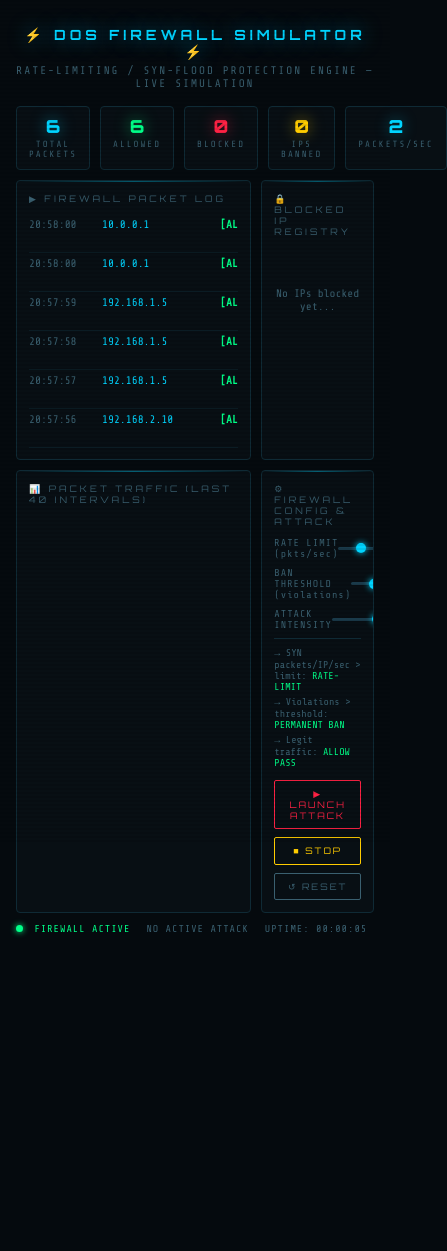
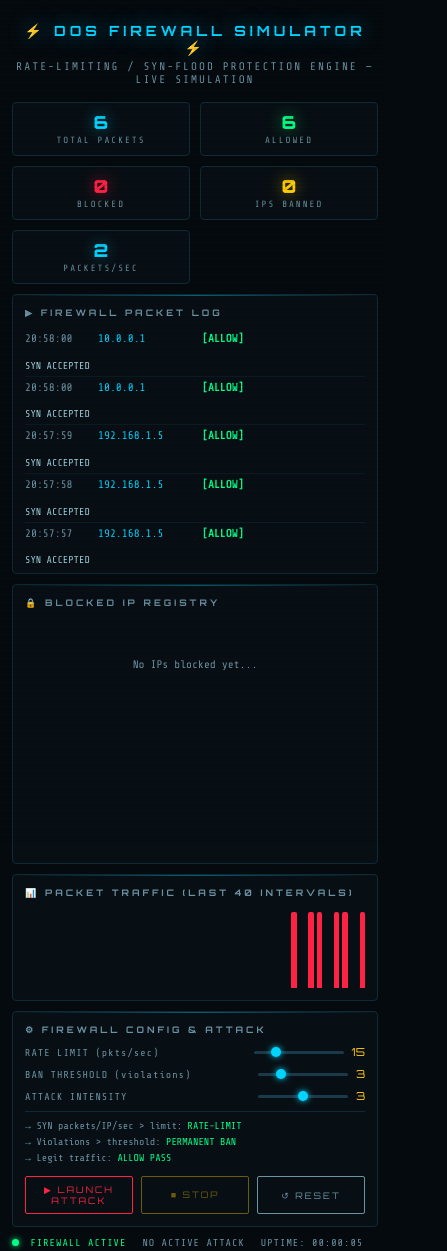
Before and after one commit to jeevithg090/SNS-Project-, a plain HTML site: page web/index.html in a window 390 px wide. Shown: the whole page, 447 px wide, since content can reach past the window. Before the commit the page ends 950 px from the top, so only its background shows below. Drawn offline with nearby package versions, Linux system fonts and the light colour scheme.

Commit message:
feat(web): responsive layout, accessibility and safer DOM updates
- single-column layout under 900px and two-column stats on phones
- semantic landmarks, headings, slider labels, output elements and
  aria-pressed/disabled button states; respects reduced motion
- build log and blocklist entries with textContent instead of innerHTML
- blocklist shows packets blocked per banned IP instead of a stale
  per-window counter, and reset now clears the registry correctly
- page description metadata and higher-contrast muted text

```diff
--- a/web/index.html
+++ b/web/index.html
@@ -4,6 +4,8 @@
 <meta charset="UTF-8">
 <meta name="viewport" content="width=device-width, initial-scale=1.0">
 <title>DoS Firewall Simulator</title>
+<meta name="description" content="Interactive browser simulation of a rate-limiting firewall defending against a SYN flood: per-IP rate limits, violation counting and automatic bans.">
+<meta name="theme-color" content="#050a0e">
 <style>
   @import url('https://fonts.googleapis.com/css2?family=Share+Tech+Mono&family=Orbitron:wght@400;700;900&display=swap');
 
@@ -17,7 +19,7 @@
     --cyan: #00d4ff;
     --dim: #1a3a4a;
     --text: #a0d4e0;
-    --muted: #3a6070;
+    --muted: #6b93a3;
   }
 
   * { box-sizing: border-box; margin: 0; padding: 0; }
@@ -61,7 +63,7 @@
   .grid {
     display: grid;
     grid-template-columns: 1fr 1fr 1fr;
-    grid-template-rows: auto auto auto;
+    grid-template-rows: auto auto;
     gap: 10px;
     max-width: 1200px;
     margin: 0 auto;
@@ -95,7 +97,7 @@
   }
 
   /* Stats row */
-  .stats-row { grid-column: 1 / -1; display: grid; grid-template-columns: repeat(5, 1fr); gap: 10px; }
+  .stats-row { display: grid; grid-template-columns: repeat(5, 1fr); gap: 10px; max-width: 1200px; margin: 0 auto 10px; }
 
   .stat-box {
     background: var(--panel);
@@ -122,7 +124,7 @@
   .sv-rate { color: var(--cyan); text-shadow: 0 0 15px rgba(0,212,255,0.4); }
 
   /* Log panel */
-  .log-panel { grid-column: 1 / 3; grid-row: 2; height: 280px; }
+  .log-panel { grid-column: 1 / 3; grid-row: 1; height: 280px; }
 
   .log-body {
     height: 240px;
@@ -143,7 +145,7 @@
   .log-msg { color: var(--text); font-size: 10px; }
 
   /* IP blocklist */
-  .blocklist-panel { grid-column: 3; grid-row: 2; height: 280px; }
+  .blocklist-panel { grid-column: 3; grid-row: 1; height: 280px; }
 
   .blocklist-body { height: 240px; overflow-y: auto; font-size: 11px; }
   .blocklist-body::-webkit-scrollbar { width: 4px; }
@@ -180,7 +182,7 @@
   }
 
   /* Traffic visualizer */
-  .traffic-panel { grid-column: 1 / 3; grid-row: 3; }
+  .traffic-panel { grid-column: 1 / 3; grid-row: 2; }
 
   .traffic-bars {
     display: flex;
@@ -198,7 +200,7 @@
   }
 
   /* Config & Controls */
-  .controls-panel { grid-column: 3; grid-row: 3; }
+  .controls-panel { grid-column: 3; grid-row: 2; }
 
   .config-row {
     display: flex;
@@ -314,14 +316,55 @@
     100% { opacity: 1; transform: translateX(0); }
   }
   .log-entry { animation: attackWave 0.15s ease; }
+
+  .empty-state { color: var(--muted); font-size: 11px; text-align: center; padding-top: 40px; }
+
+  .sr-only {
+    position: absolute; width: 1px; height: 1px; padding: 0; margin: -1px;
+    overflow: hidden; clip: rect(0, 0, 0, 0); white-space: nowrap; border: 0;
+  }
+
+  button:focus-visible, input[type=range]:focus-visible {
+    outline: 2px solid var(--cyan);
+    outline-offset: 2px;
+  }
+
+  button:disabled { opacity: 0.4; cursor: not-allowed; }
+
+  noscript p { max-width: 1200px; margin: 0 auto 10px; color: var(--yellow); text-align: center; }
+
+  /* Responsive layout */
+  @media (max-width: 900px) {
+    .grid { grid-template-columns: 1fr; }
+    .log-panel, .blocklist-panel, .traffic-panel, .controls-panel { grid-column: 1; grid-row: auto; }
+    .stats-row { grid-template-columns: repeat(3, 1fr); }
+    .status-bar { flex-wrap: wrap; gap: 8px 16px; }
+  }
+
+  @media (max-width: 480px) {
+    body { padding: 12px; }
+    .stats-row { grid-template-columns: repeat(2, 1fr); }
+    .log-ip { min-width: 96px; }
+    .log-msg { flex-basis: 100%; }
+    .log-entry { flex-wrap: wrap; }
+  }
+
+  @media (prefers-reduced-motion: reduce) {
+    *, *::before, *::after { animation: none !important; transition: none !important; }
+  }
 </style>
 </head>
 <body>
 
-<h1>⚡ DOS FIREWALL SIMULATOR ⚡</h1>
-<p class="subtitle">RATE-LIMITING / SYN-FLOOD PROTECTION ENGINE — LIVE SIMULATION</p>
+<header>
+  <h1><span aria-hidden="true">⚡ </span>DOS FIREWALL SIMULATOR<span aria-hidden="true"> ⚡</span></h1>
+  <p class="subtitle">RATE-LIMITING / SYN-FLOOD PROTECTION ENGINE — LIVE SIMULATION</p>
+</header>
 
-<div class="stats-row">
+<noscript><p>This simulator needs JavaScript enabled to run.</p></noscript>
+
+<main>
+<section class="stats-row" aria-label="Firewall statistics">
   <div class="stat-box">
     <div class="stat-value sv-total" id="stat-total">0</div>
     <div class="stat-label">TOTAL PACKETS</div>
@@ -342,53 +385,54 @@
     <div class="stat-value sv-rate" id="stat-rate">0</div>
     <div class="stat-label">PACKETS/SEC</div>
   </div>
-</div>
+</section>
 
 <div class="grid">
 
   <!-- Log Panel -->
   <div class="panel log-panel">
-    <div class="panel-title">▶ FIREWALL PACKET LOG</div>
-    <div class="log-body" id="log-body"></div>
+    <h2 class="panel-title" id="log-title"><span aria-hidden="true">▶ </span>FIREWALL PACKET LOG</h2>
+    <div class="log-body" id="log-body" role="log" aria-labelledby="log-title" aria-live="off" tabindex="0"></div>
   </div>
 
   <!-- Blocklist -->
   <div class="panel blocklist-panel">
-    <div class="panel-title">🔒 BLOCKED IP REGISTRY</div>
-    <div class="blocklist-body" id="blocklist-body">
-      <div style="color:var(--muted);font-size:11px;text-align:center;padding-top:40px;">No IPs blocked yet...</div>
+    <h2 class="panel-title" id="blocklist-title"><span aria-hidden="true">🔒 </span>BLOCKED IP REGISTRY</h2>
+    <div class="blocklist-body" id="blocklist-body" aria-labelledby="blocklist-title" tabindex="0">
+      <div class="empty-state" id="blocklist-empty">No IPs blocked yet...</div>
     </div>
   </div>
 
   <!-- Traffic chart -->
   <div class="panel traffic-panel">
-    <div class="panel-title">📊 PACKET TRAFFIC (LAST 40 INTERVALS)</div>
-    <div class="traffic-bars" id="traffic-bars"></div>
+    <h2 class="panel-title" id="traffic-title"><span aria-hidden="true">📊 </span>PACKET TRAFFIC (LAST 40 INTERVALS)</h2>
+    <div class="traffic-bars" id="traffic-bars" role="img" aria-labelledby="traffic-title" aria-describedby="traffic-desc"></div>
+    <p class="sr-only" id="traffic-desc">Bar chart of packets per second over the last 40 half-second intervals.</p>
   </div>
 
   <!-- Controls -->
   <div class="panel controls-panel">
-    <div class="panel-title">⚙ FIREWALL CONFIG & ATTACK</div>
+    <h2 class="panel-title"><span aria-hidden="true">⚙ </span>FIREWALL CONFIG &amp; ATTACK</h2>
 
     <div class="config-row">
-      <span class="config-label">RATE LIMIT (pkts/sec)</span>
+      <label class="config-label" for="sl-rate">RATE LIMIT (pkts/sec)</label>
       <div class="slider-wrap">
         <input type="range" id="sl-rate" min="5" max="50" value="15">
-        <span class="config-val" id="lbl-rate">15</span>
+        <output class="config-val" id="lbl-rate" for="sl-rate">15</output>
       </div>
     </div>
     <div class="config-row">
-      <span class="config-label">BAN THRESHOLD (violations)</span>
+      <label class="config-label" for="sl-ban">BAN THRESHOLD (violations)</label>
       <div class="slider-wrap">
         <input type="range" id="sl-ban" min="1" max="10" value="3">
-        <span class="config-val" id="lbl-ban">3</span>
+        <output class="config-val" id="lbl-ban" for="sl-ban">3</output>
       </div>
     </div>
     <div class="config-row">
-      <span class="config-label">ATTACK INTENSITY</span>
+      <label class="config-label" for="sl-intensity">ATTACK INTENSITY</label>
       <div class="slider-wrap">
         <input type="range" id="sl-intensity" min="1" max="5" value="3">
-        <span class="config-val" id="lbl-intensity">3</span>
+        <output class="config-val" id="lbl-intensity" for="sl-intensity">3</output>
       </div>
     </div>
 
@@ -399,72 +443,29 @@
     </div>
 
     <div class="btn-row">
-      <button class="btn-attack" id="btn-attack" onclick="startAttack()">▶ LAUNCH ATTACK</button>
-      <button class="btn-stop" onclick="stopAttack()">■ STOP</button>
-      <button class="btn-reset" onclick="resetAll()">↺ RESET</button>
+      <button type="button" class="btn-attack" id="btn-attack" aria-pressed="false"><span aria-hidden="true">▶ </span>LAUNCH ATTACK</button>
+      <button type="button" class="btn-stop" id="btn-stop" disabled><span aria-hidden="true">■ </span>STOP</button>
+      <button type="button" class="btn-reset" id="btn-reset"><span aria-hidden="true">↺ </span>RESET</button>
     </div>
   </div>
 
 </div>
 
-<div class="status-bar">
+</main>
+
+<footer class="status-bar">
   <div>
     <span class="status-dot dot-active" id="fw-dot"></span>
     <span class="firewall-status" id="fw-status">FIREWALL ACTIVE</span>
   </div>
-  <div id="attack-status" style="color:var(--muted)">NO ACTIVE ATTACK</div>
+  <div id="attack-status" role="status" style="color:var(--muted)">NO ACTIVE ATTACK</div>
   <div id="uptime-display">UPTIME: 00:00:00</div>
-</div>
+</footer>
 
+<script src="rate-limiter.js"></script>
 <script>
 // ─── FIREWALL ENGINE ───────────────────────────────────────────────
-const firewall = {
-  rateLimit: 15,       // max SYN packets per IP per second
-  banThreshold: 3,     // violations before permanent ban
-  windowMs: 1000,      // rate window in ms
-
-  ipTable: {},         // { ip: { count, windowStart, violations, banned } }
-  bannedIPs: new Set(),
-
-  processPacket(ip, timestamp) {
-    if (this.bannedIPs.has(ip)) {
-      return { action: 'BLOCK', reason: 'IP PERMANENTLY BANNED', ip };
-    }
-
-    if (!this.ipTable[ip]) {
-      this.ipTable[ip] = { count: 1, windowStart: timestamp, violations: 0 };
-      return { action: 'ALLOW', reason: 'SYN ACCEPTED', ip };
-    }
-
-    const entry = this.ipTable[ip];
-    const elapsed = timestamp - entry.windowStart;
-
-    if (elapsed > this.windowMs) {
-      // New window
-      entry.count = 1;
-      entry.windowStart = timestamp;
-      return { action: 'ALLOW', reason: 'SYN ACCEPTED', ip };
-    }
-
-    entry.count++;
-
-    if (entry.count > this.rateLimit) {
-      entry.violations++;
-      if (entry.violations >= this.banThreshold) {
-        this.bannedIPs.add(ip);
-        return { action: 'BLOCK', reason: `BANNED after ${entry.violations} violations`, ip };
-      }
-      return { action: 'BLOCK', reason: `RATE EXCEEDED (${entry.count}/${this.rateLimit} pkt/s)`, ip };
-    }
-
-    return { action: 'ALLOW', reason: 'SYN ACCEPTED', ip };
-  },
-
-  reset() {
-    this.ipTable = {};
-    this.bannedIPs = new Set();
-  }
-};
+const firewall = new RateLimitFirewall({ rateLimit: 15, banThreshold: 3, windowMs: 1000 });
 
 // ─── ATTACK SIMULATOR ──────────────────────────────────────────────
 const ATTACKER_IPS = [
@@ -493,7 +494,10 @@ function getIntensity() { return parseInt(document.getElementById('sl-intensity'
 function startAttack() {
   if (isAttacking) return;
   isAttacking = true;
-  document.getElementById('btn-attack').classList.add('active');
+  const attackBtn = document.getElementById('btn-attack');
+  attackBtn.classList.add('active');
+  attackBtn.setAttribute('aria-pressed', 'true');
+  document.getElementById('btn-stop').disabled = false;
   document.getElementById('fw-dot').className = 'status-dot dot-attack';
   document.getElementById('fw-status').textContent = '⚠ UNDER ATTACK';
   document.getElementById('fw-status').className = 'firewall-status under-attack';
@@ -516,7 +520,10 @@ function stopAttack() {
   isAttacking = false;
   clearInterval(attackInterval);
   attackInterval = null;
-  document.getElementById('btn-attack').classList.remove('active');
+  const attackBtn = document.getElementById('btn-attack');
+  attackBtn.classList.remove('active');
+  attackBtn.setAttribute('aria-pressed', 'false');
+  document.getElementById('btn-stop').disabled = true;
   document.getElementById('fw-dot').className = 'status-dot dot-active';
   document.getElementById('fw-status').textContent = 'FIREWALL ACTIVE';
   document.getElementById('fw-status').className = 'firewall-status';
@@ -529,8 +536,13 @@ function resetAll() {
   firewall.reset();
   stats = { total: 0, allowed: 0, blocked: 0, rate: 0, rateCounter: 0 };
   trafficHistory = new Array(40).fill(0);
-  document.getElementById('log-body').innerHTML = '';
-  document.getElementById('blocklist-body').innerHTML = '<div style="color:var(--muted);font-size:11px;text-align:center;padding-top:40px;">No IPs blocked yet...</div>';
+  document.getElementById('log-body').replaceChildren();
+  for (const ip of Object.keys(blocklistEntries)) delete blocklistEntries[ip];
+  const empty = document.createElement('div');
+  empty.className = 'empty-state';
+  empty.id = 'blocklist-empty';
+  empty.textContent = 'No IPs blocked yet...';
+  document.getElementById('blocklist-body').replaceChildren(empty);
   updateStats();
   renderTraffic();
   document.getElementById('attack-status').textContent = 'NO ACTIVE ATTACK';
@@ -549,7 +561,7 @@ function sendPacket(ip) {
   } else {
     stats.blocked++;
     addLog(ip, 'BLOCK', result.reason);
-    if (firewall.bannedIPs.has(ip)) updateBlocklist(ip);
+    if (firewall.bannedIPs.has(ip)) recordBannedPacket(ip);
   }
 }
 
@@ -563,12 +575,12 @@ function addLog(ip, action, msg) {
 
   const entry = document.createElement('div');
   entry.className = 'log-entry';
-  entry.innerHTML = `
-    <span class="log-time">${ts}</span>
-    <span class="log-ip">${ip}</span>
-    <span class="log-action-${action.toLowerCase()}">[${action}]</span>
-    <span class="log-msg">${msg}</span>
-  `;
+  entry.append(
+    makeSpan('log-time', ts),
+    makeSpan('log-ip', ip),
+    makeSpan(`log-action-${action.toLowerCase()}`, `[${action}]`),
+    makeSpan('log-msg', msg),
+  );
 
   log.insertBefore(entry, log.firstChild);
 
@@ -578,29 +590,33 @@ function addLog(ip, action, msg) {
   }
 }
 
+function makeSpan(className, text) {
+  const span = document.createElement('span');
+  span.className = className;
+  span.textContent = text;
+  return span;
+}
+
+// ip -> { countEl, blocked } for every banned address shown in the registry.
 const blocklistEntries = {};
 
-function updateBlocklist(ip) {
+function recordBannedPacket(ip) {
   const body = document.getElementById('blocklist-body');
-  const ipEntry = firewall.ipTable[ip];
-  const count = ipEntry ? ipEntry.count : 0;
+  let entry = blocklistEntries[ip];
 
-  if (!blocklistEntries[ip]) {
-    // Remove placeholder
-    const placeholder = body.querySelector('div');
-    if (placeholder && placeholder.textContent.includes('No IPs')) placeholder.remove();
+  if (!entry) {
+    document.getElementById('blocklist-empty')?.remove();
 
     const el = document.createElement('div');
     el.className = 'block-entry';
-    el.id = `block-${ip.replace(/\./g,'-')}`;
-    el.innerHTML = `
-      <span class="block-ip">${ip}</span>
-      <span class="block-count" id="bc-${ip.replace(/\./g,'-')}">pkts: ${count}</span>
-      <span class="block-badge">BANNED</span>
-    `;
+    const countEl = makeSpan('block-count', '');
+    el.append(makeSpan('block-ip', ip), countEl, makeSpan('block-badge', 'BANNED'));
     body.insertBefore(el, body.firstChild);
-    blocklistEntries[ip] = true;
+    entry = blocklistEntries[ip] = { countEl, blocked: 0 };
   }
+
+  entry.blocked++;
+  entry.countEl.textContent = `blocked: ${entry.blocked}`;
 }
 
 function updateStats() {
@@ -613,7 +629,7 @@ function updateStats() {
 
 function renderTraffic() {
   const container = document.getElementById('traffic-bars');
-  container.innerHTML = '';
+  container.replaceChildren();
   const maxVal = Math.max(...trafficHistory, 1);
   trafficHistory.forEach((val, i) => {
     const bar = document.createElement('div');
@@ -676,6 +692,10 @@ document.getElementById('sl-intensity').addEventListener('input', e => {
   if (isAttacking) { stopAttack(); startAttack(); }
 });
 
+document.getElementById('btn-attack').addEventListener('click', startAttack);
+document.getElementById('btn-stop').addEventListener('click', stopAttack);
+document.getElementById('btn-reset').addEventListener('click', resetAll);
+
 // Init traffic bars
 renderTraffic();
 </script>
```
